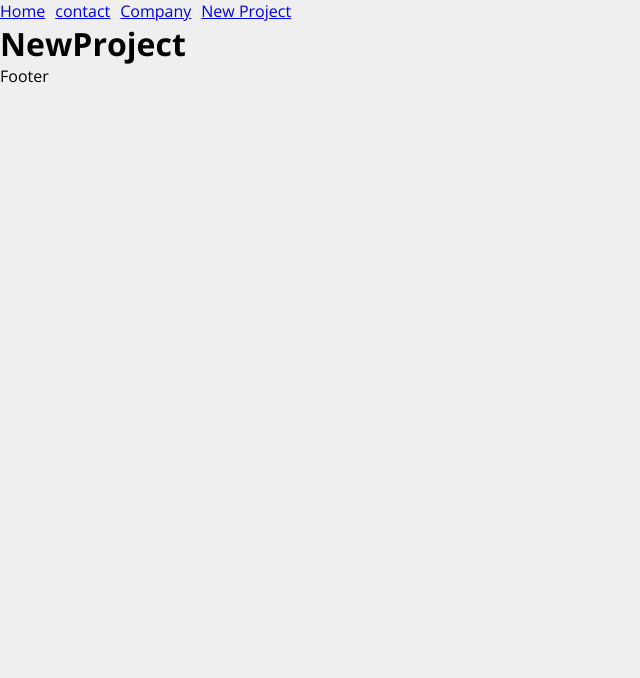
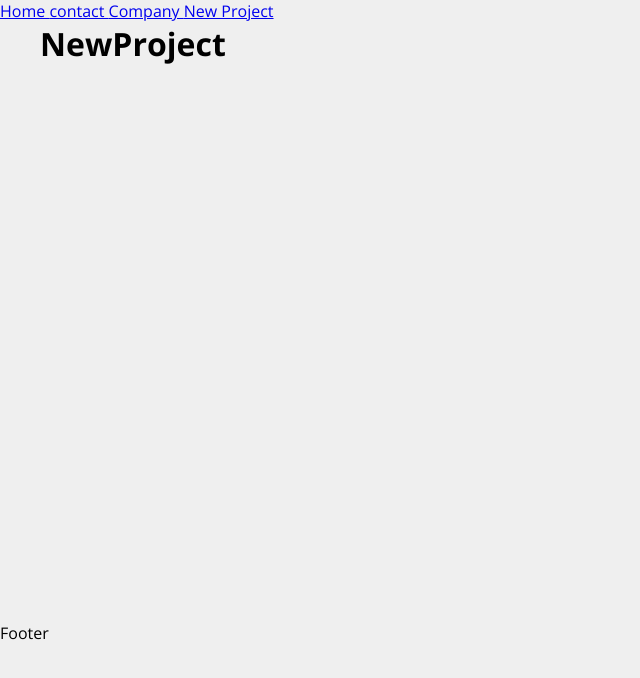
Before and after one commit to Aline12Lima/costs, a React (Create React App) app: page /newproject in a window 1280 px wide. Shown: the top 678 px of the page, without its empty margins (0-640 px from the left). Built offline with nearby package versions, Linux system fonts and the light colour scheme.

Commit message:
Ajuste, App.js Error Container/ Routes

```diff
--- a/src/App.js
+++ b/src/App.js
@@ -9,23 +9,28 @@ function App() {
   return (
 
     <Router>
+      <div>
 
-        <Container>
         <Link to='/'> Home </Link>
         <Link to='/contact'> contact </Link>
         <Link to='/company'> Company </Link>
         <Link to='/newproject'> New Project</Link>
-        </Container>
-         <Routes>
 
-           <Route exact path='/' element={<Home />} />
-           <Route exact path='/company' element={<Company />} />
 
-           <Route exact path='/contact' element={<Contact />} />
+      </div>
+      <Container customClass='min-heigth'>
 
-          <Route exact path='/newproject' element={<NewProject />} />
+         <Routes  >
+
+
+              <Route exact path='/' element={<Home />} />
+              <Route exact path='/company' element={<Company />} />
+              <Route exact path='/contact' element={<Contact />} />
+              <Route exact path='/newproject' element={<NewProject />} />
+
 
         </Routes>
+        </Container>
 
       <footer>Footer</footer>
     </Router>
--- a/src/components/Layout/Container.js
+++ b/src/components/Layout/Container.js
@@ -2,7 +2,7 @@ import styles from './Container.module.css'
 
 function Container(props){
     return(
-        <div className={`${styles.Container}`}>{props.children}</div>
+        <div className={`${styles.Container} ${styles[props.customClass]}`}>{props.children}</div>
 
 
     )
--- a/src/components/Layout/Container.module.css
+++ b/src/components/Layout/Container.module.css
@@ -1,16 +1,22 @@
  .Container{
     width: 1200px;
+    display: flex;
+    justify-content: space-between;
+    margin: 0 auto;
+    flex-wrap: wrap;
 
-        display: flex;
-        gap: 10px;
-        align-items: center;
+}
 
-        margin: 0;
-        color: red;
+.min-heigth{
+    min-height: 75%;
 
     }
 
- .min-heigth{
-        min-height: 75%;
+.start{
+    justify-content: flex-start;
+}
 
-    }
+.colum{
+    flex-direction: column;
+    justify-content: flex-start;
+}
```
Also changed, not shown: src/components/Layout/Footer.js (added), src/components/Layout/Navbasr.js (added).
